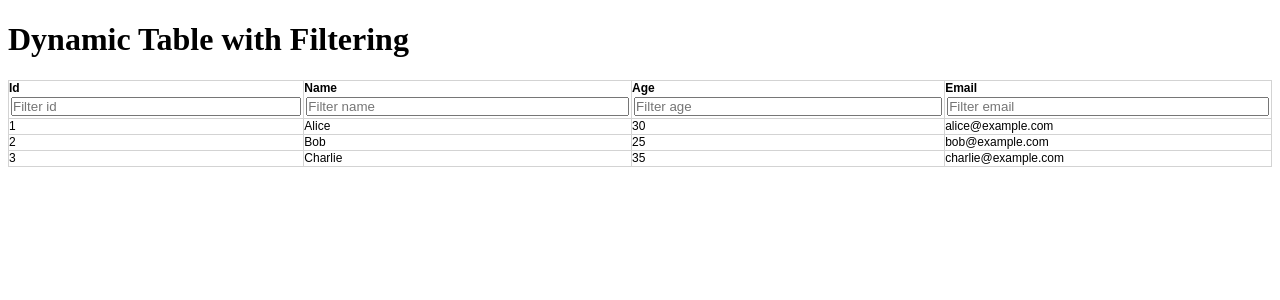
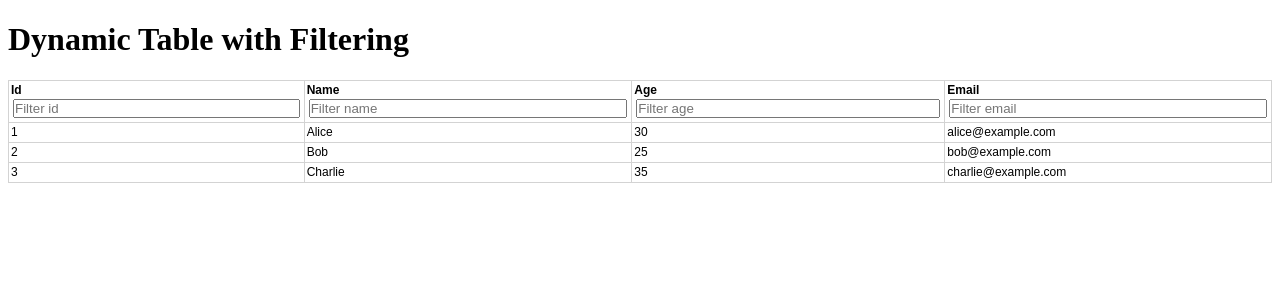
Before and after one commit to andrewcgaitskell/python_flask_charting, a Flask app: page /viewing/dynamic_table in a window 1280 px wide. Shown: the top 300 px of the page. Run offline with Flask 3, Linux system fonts and the light colour scheme.

Commit message:
Update dynamic_table.html

```diff
--- a/templates/tables/dynamic_table.html
+++ b/templates/tables/dynamic_table.html
@@ -16,8 +16,8 @@
             height: 15px;
         }
         th,  td {
-            padding: 0px;
-            margin: 2px;
+            padding: 2px;
+            margin: 0px;
             text-align: left;
         }
         thead, tbody {
```
